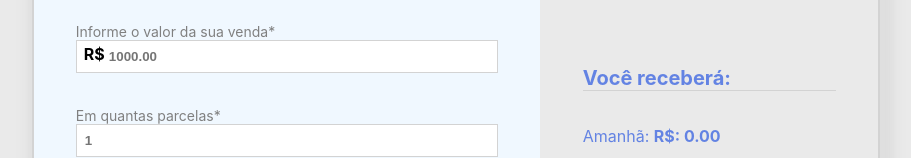
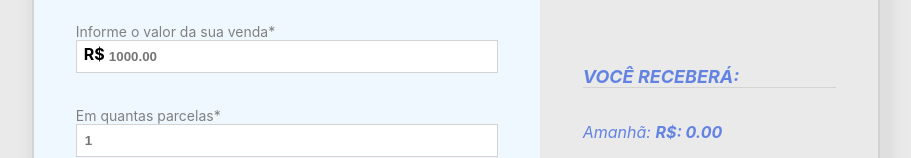
Before and after one commit to AndrePerregil/calculator, a React (Create React App) app in the folder advancement_calculator/: page / in a window 1280 px wide. Shown: the part 245-403 px from the top of the page, without its empty margins (184-1095 px from the left). Built offline with nearby package versions, Linux system fonts and the light colour scheme.

Commit message:
fix: small typo

```diff
--- a/advancement_calculator/src/components/SummaryPanel/SummaryPanel.js
+++ b/advancement_calculator/src/components/SummaryPanel/SummaryPanel.js
@@ -21,7 +21,7 @@ export const SummaryPanel = ({ responseData }) => {
 
   return (
     <div className={SummaryPanelCss.container}>
-      <h2 className={SummaryPanelCss.title}>Você receberá:</h2>
+      <h2 className={SummaryPanelCss.title}>VOCÊ RECEBERÁ:</h2>
       {allParagraphs}
     </div>
   );
--- a/advancement_calculator/src/components/SummaryPanel/SummaryPanel.module.css
+++ b/advancement_calculator/src/components/SummaryPanel/SummaryPanel.module.css
@@ -11,13 +11,14 @@
   box-sizing: border-box;
 
   color: rgba(65, 105, 225, 0.8);
+  font-style: italic;
 }
 
 .title {
   width: 100%;
   align-self: center;
 
-  font-size: 20px;
+  font-size: 18px;
 
   border-bottom: 1px solid lightgrey;
 }
```
